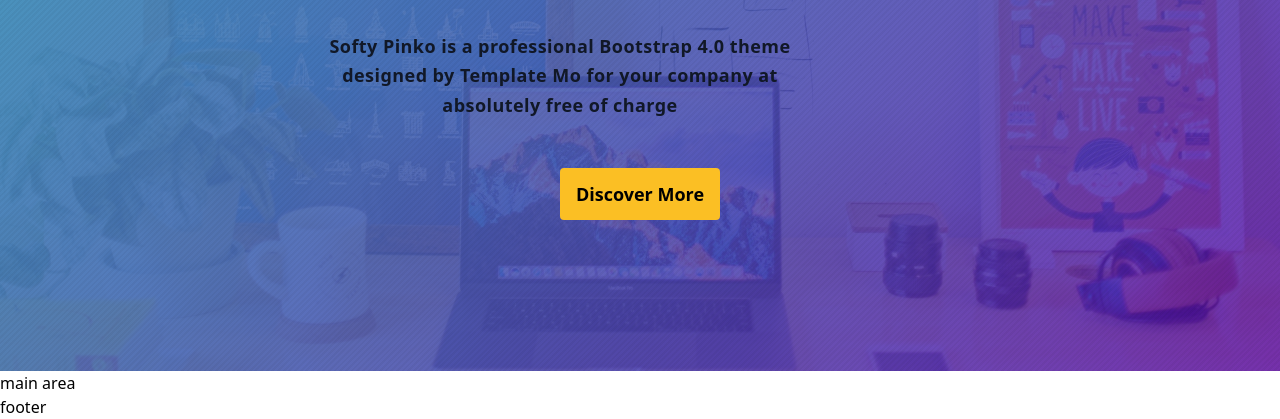
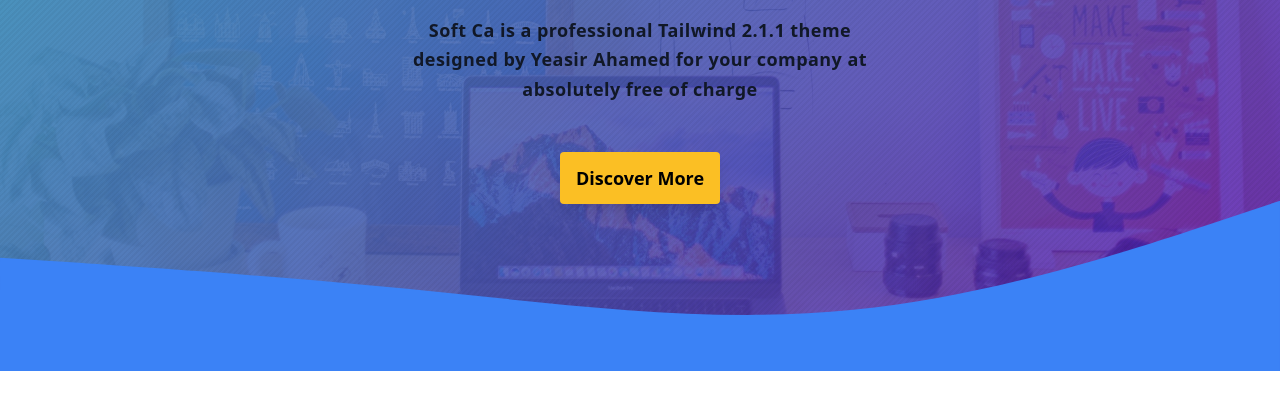
Before and after one commit to yeasir99/landing-page-with-tailwind, a website built with Vite: page index.html in a window 1280 px wide. Shown: the part 429-848 px from the top of the page. After the commit the page ends 800 px from the top, so only its background shows below. Built offline with nearby package versions, Linux system fonts and the light colour scheme.

Commit message:
add svg wave and fix nav issue and custom height

```diff
--- a/css/styles.css
+++ b/css/styles.css
@@ -1,3 +1,6 @@
+:root {
+  --custom-height: calc(100vh - 4rem);
+}
 @tailwind base;
 @tailwind components;
 @tailwind utilities;
@@ -7,10 +10,10 @@
     @apply max-w-6xl mx-auto px-2;
   }
   .mainHeader {
-    @apply bg-blue-400 h-16 relative;
+    @apply bg-blue-500 h-16 relative;
   }
   .mainNav {
-    @apply absolute top-0 -right-full h-screen w-4/6 bg-indigo-400 z-50 opacity-100 md:static md:h-full md:w-auto md:bg-blue-400;
+    @apply absolute top-0 -right-full h-screen w-4/6 bg-indigo-400 z-50 opacity-100 md:static md:h-full md:w-auto md:bg-blue-500;
   }
   .navLink {
     @apply capitalize text-gray-800 text-lg font-semibold hover:text-yellow-400 transition duration-300 ease-in-out;
@@ -34,7 +37,6 @@
       ),
       linear-gradient(135deg, rgba(65, 166, 189, 1), rgba(84, 4, 168, 0.8)),
       url("/images/banner.jpg");
-    height: calc(100vh - 4rem);
-    @apply bg-no-repeat bg-center bg-cover z-30;
+    @apply bg-no-repeat bg-center bg-cover z-30 h-custom;
   }
 }
--- a/index.html
+++ b/index.html
@@ -11,7 +11,7 @@
     />
     <link href="/css/styles.css" rel="stylesheet" />
   </head>
-  <body class="box-borde overflow-hidden">
+  <body class="box-border overflow-x-hidden">
     <header class="mainHeader">
       <div class="appContainer logoContainer">
         <div>
@@ -56,9 +56,9 @@
         </nav>
       </div>
     </header>
-    <div class="banner">
+    <div class="banner relative">
       <div class="appContainer flex justify-between items-center h-full">
-        <div class="container-sm mx-auto px-2 sm:px-0 text-center">
+        <div class="container-sm mx-auto px-2 sm:px-0 text-center z-10">
           <h1
             class="text-3xl md:text-4xl lg:text-5xl max-w-lg lg:max-w-2xl mb-8 md:mb-10 lg:mb-12 leading-tight lg:leading-snug capitalize"
           >
@@ -69,21 +69,32 @@
             <strong class="text-yellow-300">business</strong>
           </h1>
           <p
-            class="max-w-lg text-lg font-semibold mb-8 md:mb-10 lg:mb-12 leading-tight lg:leading-relaxed lg:tracking-wide text-gray-900"
+            class="max-w-lg mx-auto text-lg font-semibold mb-8 md:mb-10 lg:mb-12 leading-tight lg:leading-relaxed lg:tracking-wide text-gray-900"
           >
-            Softy Pinko is a professional Bootstrap 4.0 theme designed by
-            Template Mo for your company at absolutely free of charge
+            Soft Ca is a professional Tailwind 2.1.1 theme designed by Yeasir
+            Ahamed for your company at absolutely free of charge
           </p>
           <a
-            class="bg-yellow-400 px-4 py-3 inline-block rounded hover:bg-yellow-500 hover:text-white text-lg font-semibold capitalize transition duration-300 ease-out"
+            class="bg-yellow-400 px-4 py-3 mb-8 inline-block rounded shadow-lg hover:bg-yellow-500 hover:text-white text-lg font-semibold capitalize transition duration-300 ease-out"
             href="#"
             >discover more</a
           >
         </div>
       </div>
+      <svg
+        class="absolute bottom-0 left-0 w-full"
+        xmlns="http://www.w3.org/2000/svg"
+        viewBox="0 0 1440 320"
+      >
+        <path
+          fill="#3B82F6"
+          fill-opacity="1"
+          d="M0,192L80,197.3C160,203,320,213,480,229.3C640,245,800,267,960,250.7C1120,235,1280,181,1360,154.7L1440,128L1440,320L1360,320C1280,320,1120,320,960,320C800,320,640,320,480,320C320,320,160,320,80,320L0,320Z"
+        ></path>
+      </svg>
     </div>
-    <main>main area</main>
-    <footer>footer</footer>
+    <main></main>
+    <footer></footer>
     <script src="/app.js"></script>
   </body>
 </html>
--- a/tailwind.config.js
+++ b/tailwind.config.js
@@ -2,7 +2,11 @@
   purge: ["/**/*.html", "/**/*.js"],
   darkMode: false, // or 'media' or 'class'
   theme: {
-    extend: {},
+    extend: {
+      height: {
+        custom: "var(--custom-height)",
+      },
+    },
   },
   variants: {
     extend: {},
```
